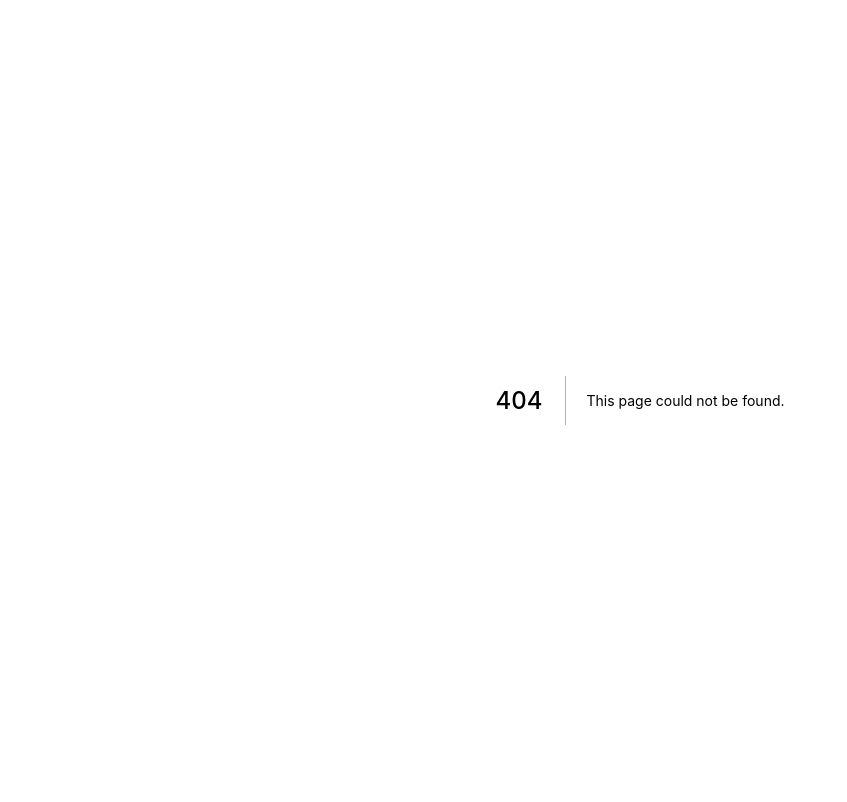
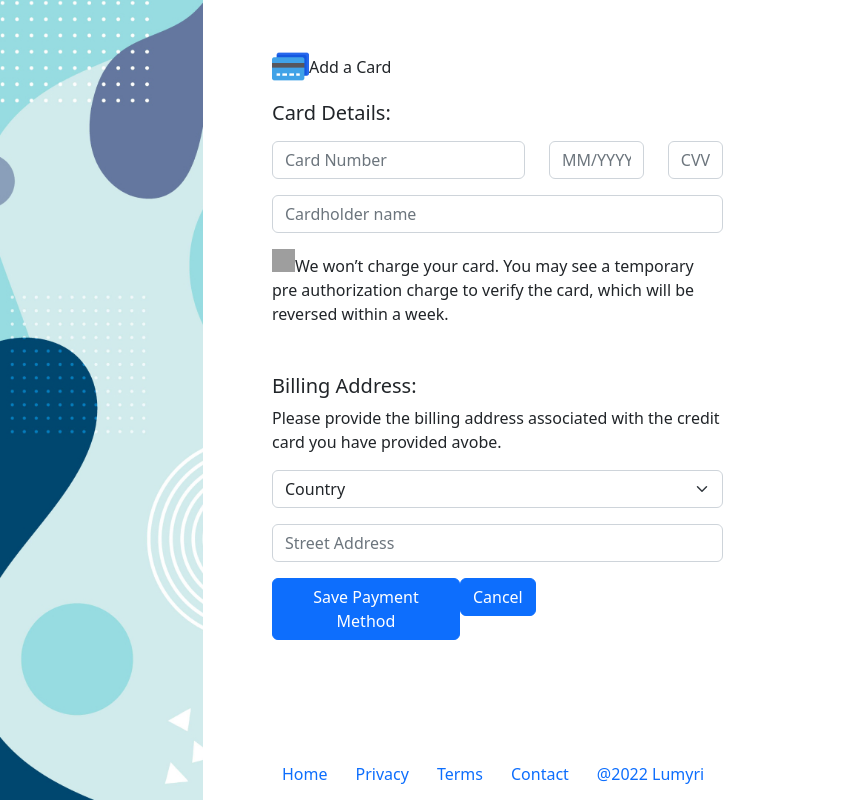
Before and after one commit to Bop2305/lumyri-app, a Next.js app in the folder app-landing-page/: page /auth/cardAdd in a window 1280 px wide. Before the commit this address had no page. Shown: the whole page, without its empty margins (0-847 px from the left). Built offline with nearby package versions, Linux system fonts and the light colour scheme; grey boxes are pictures that could not be loaded.

Commit message:
add UI Card Add

```diff
--- /dev/null
+++ b/app-landing-page/pages/auth/cardAdd.tsx
@@ -0,0 +1,100 @@
+import Footer from "../../components/auth/Footer";
+import Image from "next/image";
+import { Container, Form, Row, Col, Button } from "react-bootstrap";
+import styles from "../../styles/Verify.module.scss";
+
+const CardAdd = () => {
+  return (
+    <div className={styles.background}>
+      <Container>
+        <div className="row">
+          <div className="col-md-5 offset-2 mt-5">
+            <div
+              className={`mb-3 d-flex justify-content-start align-items-center ${styles.title}`}
+            >
+              <Image
+                src="/icons/credit-cards-icon.png"
+                alt="credit-card"
+                width="37px"
+                height="37px"
+              />
+              <span>Add a Card</span>
+            </div>
+            <Form>
+              <h5>Card Details:</h5>
+              <Row className="mb-3 mt-3">
+                <Form.Group as={Col} xs={7}>
+                  <Form.Control
+                    type="text"
+                    placeholder="Card Number"
+                  ></Form.Control>
+                </Form.Group>
+                <Form.Group as={Col} xs={3}>
+                  <Form.Control
+                    type="text"
+                    placeholder="MM/YYYY"
+                  ></Form.Control>
+                </Form.Group>
+                <Form.Group as={Col} xs={2}>
+                  <Form.Control type="text" placeholder="CVV"></Form.Control>
+                </Form.Group>
+              </Row>
+              <Form.Group>
+                <Form.Control
+                  type="text"
+                  placeholder="Cardholder name"
+                ></Form.Control>
+              </Form.Group>
+              <div className="mt-3 mb-5">
+                <Image
+                  src="/icons/info-icon.png"
+                  alt="info-icon"
+                  width="23px"
+                  height="23px"
+                />
+                <span>
+                  We won’t charge your card. You may see a temporary pre
+                  authorization charge to verify the card, which will be
+                  reversed within a week.
+                </span>
+              </div>
+              <h5>Billing Address:</h5>
+              <p>
+                Please provide the billing address associated with the credit
+                card you have provided avobe.
+              </p>
+              <Form.Select className="mb-3">
+                <option>Country</option>
+                <option value="1">One</option>
+                <option value="2">Two</option>
+                <option value="3">Three</option>
+              </Form.Select>
+              <Form.Group>
+                <Form.Control
+                  className="mb-3"
+                  type="text"
+                  placeholder="Street Address"
+                ></Form.Control>
+              </Form.Group>
+              <Row className="gx-0">
+                <Col xs={5}>
+                  <Button className="mb-3">Save Payment Method</Button>
+                </Col>
+                <Col xs={2}>
+                  <Button className="mb-3">Cancel</Button>
+                </Col>
+              </Row>
+            </Form>
+          </div>
+        </div>
+        <div className="row">
+          <div className="col offset-2">
+            <Footer />
+          </div>
+        </div>
+      </Container>
+    </div>
+  );
+};
+
+export default CardAdd;
```
